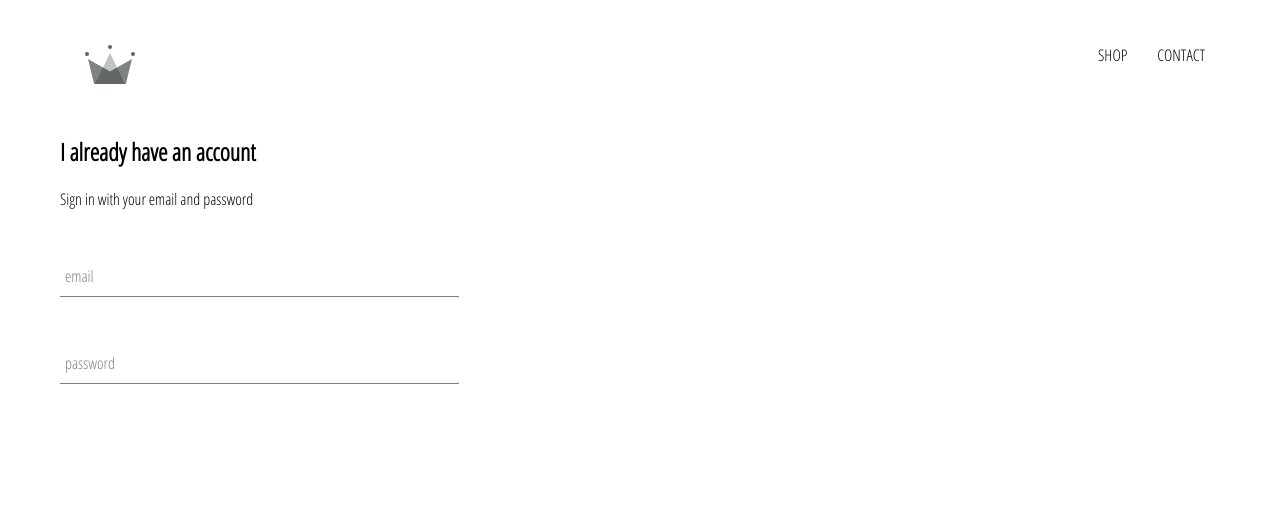
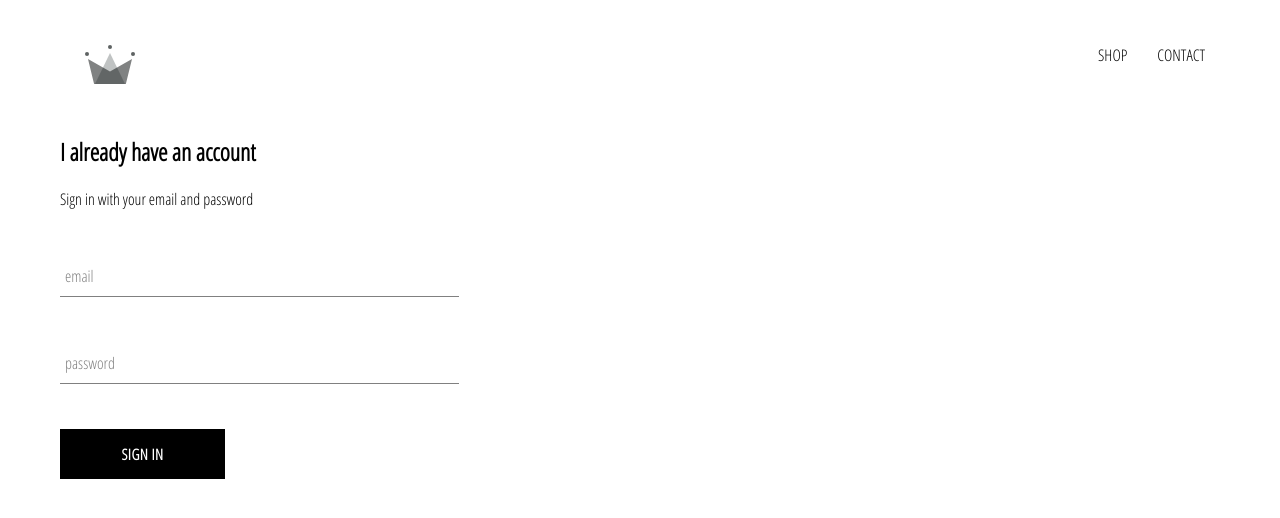
Before and after one commit to sharongo/home-clothing, a React (Create React App) app: page /signin in a window 1280 px wide. Shown: the top 518 px of the page. Built offline with nearby package versions, Linux system fonts and the light colour scheme.

Commit message:
add custom button

```diff
--- /dev/null
+++ b/src/components/custom-button/custom-button.js
@@ -0,0 +1,15 @@
+import React from 'react'
+import './custom-button.scss'
+
+
+const CustomButton = ({ children, ...otherProps }) => {
+    return (
+        <button className='custom-button' {...otherProps}>
+            {children}
+        </button>
+    )
+}
+
+
+
+export default CustomButton
--- /dev/null
+++ b/src/components/custom-button/custom-button.scss
@@ -0,0 +1,22 @@
+.custom-button {
+    min-width: 165px;
+    width: auto;
+    height: 50px;
+    letter-spacing: 0.5px;
+    line-height: 50px;
+    padding: 0 35px 0 35px;
+    font-size: 15px;
+    background-color: black;
+    color: white;
+    text-transform: uppercase;
+    font-family: 'Open Sans Condensed';
+    font-weight: bolder;
+    border: none;
+    cursor: pointer;
+
+    &:hover {
+      background-color: white;
+      color: black;
+      border: 1px solid black;
+    }
+  }
--- a/src/components/sign-in/sign-in.js
+++ b/src/components/sign-in/sign-in.js
@@ -1,6 +1,7 @@
 import React, { Component } from 'react'
 import './sign-in.scss'
 import FormInput from '../../components/form-input/form-input'
+import CustomButton from '../custom-button/custom-button'
 
 class SignIn extends Component {
     constructor(props) {
@@ -16,13 +17,13 @@
         event.preventDefault();
 
         this.setState({ email: '', password: '' });
-      };
+    };
 
-      handleChange = event => {
+    handleChange = event => {
         const { value, name } = event.target;
 
         this.setState({ [name]: value });
-      };
+    };
 
     render() {
         return (
@@ -47,7 +48,7 @@
                         label='password'
                         required
                     />
-                    {/* <CustomButton type='submit'> Sign in </CustomButton> */}
+                    {<CustomButton type='submit'> Sign in </CustomButton>}
                 </form>
             </div>
         )
```
